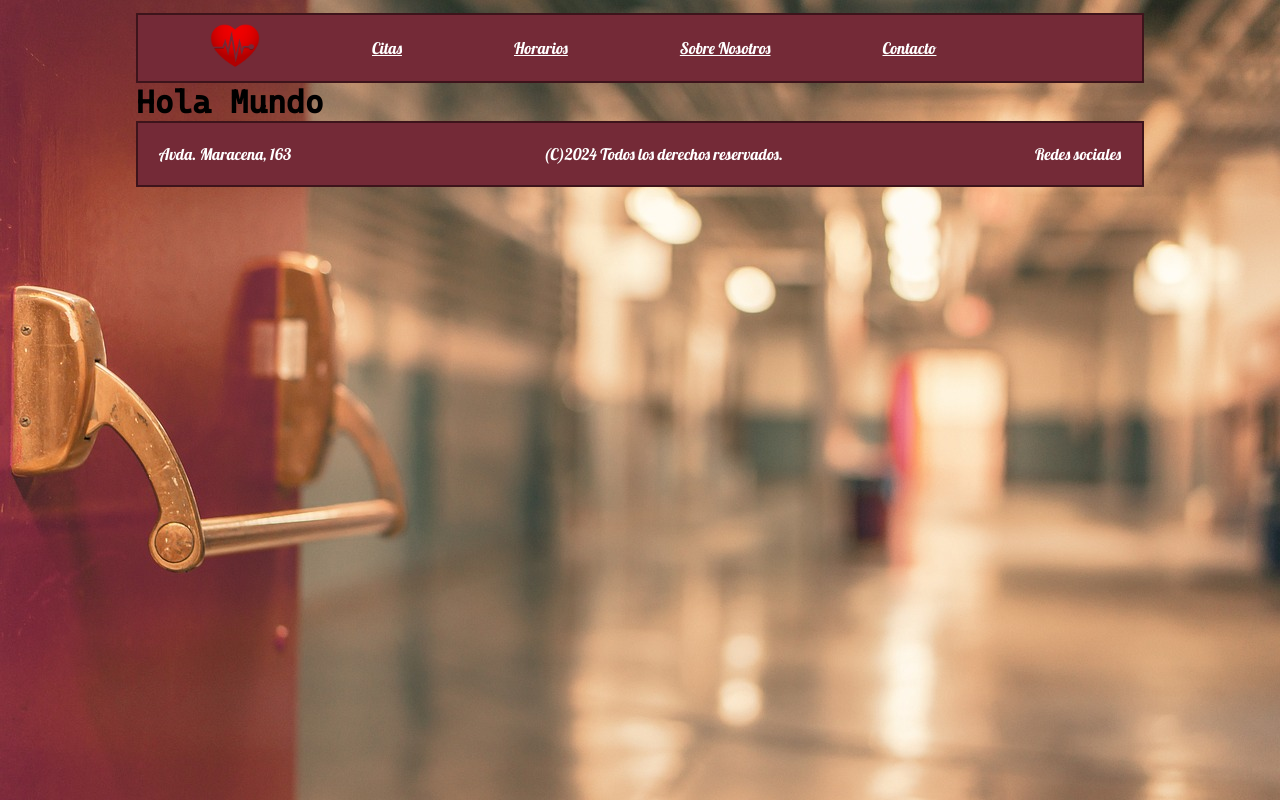
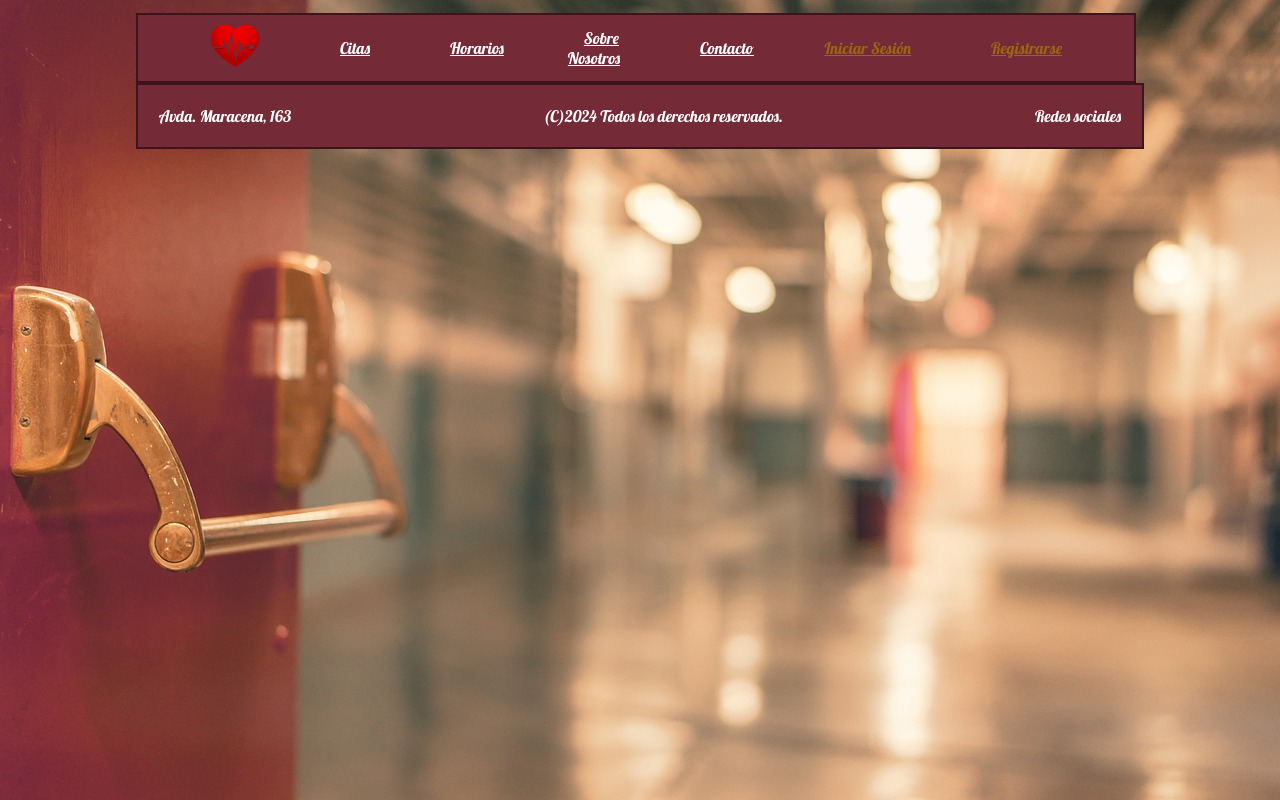
Before and after one commit to Fichis/Despliegue_Recu, a plain HTML site: page index.html in a window 1280 px wide. Drawn offline with Linux system fonts and the light colour scheme; a web font is replaced by a local one.

Commit message:
Agregados links para iniciar sesion y registrarse

```diff
--- a/css/reglas.css
+++ b/css/reglas.css
@@ -34,7 +34,10 @@ body {
 nav {
     background-color: #742A37;
     padding: 0.5em;
+    margin-right: 0.5em;
     border: 2px solid #3d141b;
+    display: flex;
+    justify-content: space-between;
 
     font-family: "Lobster", sans-serif;
     font-weight: 400;
@@ -42,13 +45,23 @@ nav {
 }
 
 nav ul {
+    width: 60%;
+    list-style-type: none;
+    display: flex;
+    justify-content: start;
+    align-items: center;
+}
+
+nav ul:last-child {
+    width: 40%;
     list-style-type: none;
     display: flex;
     align-items: center;
+    justify-content: end;
 }
 
 nav ul li {
-    margin-right: 5em;
+    margin-right: 3em;
     transition: all 1s;
 }
 
@@ -62,6 +75,12 @@ nav ul li a {
     transition: all 1s;
 }
 
+nav ul:last-child a {
+    padding: 1em;
+    color: rgb(153, 101, 22);
+    transition: all 1s;
+}
+
 nav ul li a:hover {
     padding: 1em;
     border-radius: 2em;
@@ -69,9 +88,19 @@ nav ul li a:hover {
     color: #742A37;
 }
 
+nav ul:last-child li a:hover {
+    background-color: rgb(153, 101, 22);
+}
+
 nav ul li:first-child a:hover {
     padding: 1em;
     background-color: transparent;
+}
+
+nav ul:last-child li:first-child a:hover {
+    padding: 1em;
+    border-radius: 2em;
+    background-color: rgb(153, 101, 22);
 }
 
 nav ul li img {
--- a/index.html
+++ b/index.html
@@ -35,9 +35,19 @@
                         <a href="#">Contacto</a>
                     </li>
                 </ul>
+                <ul>
+                    <li>
+                        <a href="#">Iniciar Sesión</a>
+                    </li>
+                    <li>
+                        <a href="#">Registrarse</a>
+                    </li>
+                </ul>
             </nav>
         <main>
-            <h1>Hola Mundo</h1>
+            <div class="principal">
+
+            </div>
         </main>
         <footer>
             <div>
```
Lines whose indentation alone changed are shown as unchanged.
